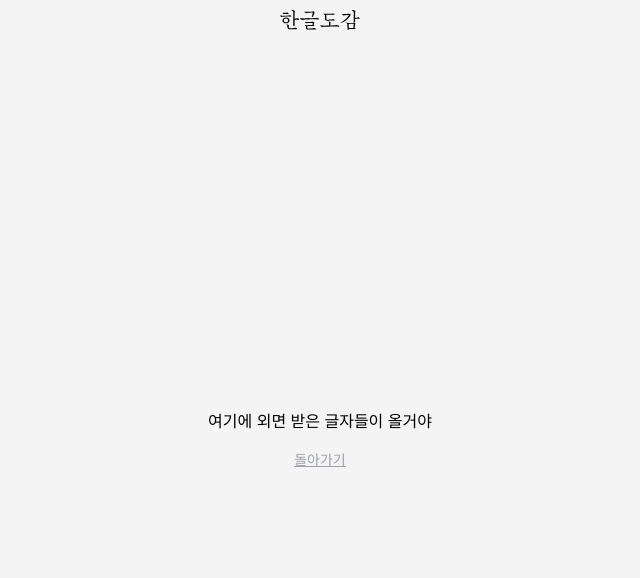
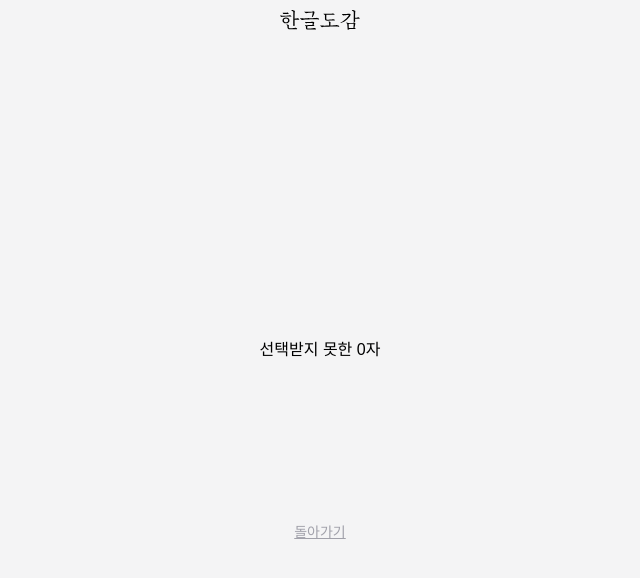
Before and after one commit to jiwonMe/hangul-dex, a Next.js app: page /abandoned in a window 1280 px wide. Shown: the top 578 px of the page, without its empty margins (320-960 px from the left). Built offline with nearby package versions, Linux system fonts and the light colour scheme; a web font is replaced by a local one.

Commit message:
feat: 선택받지 못한 글자들

```diff
--- a/src/app/_components/RandomCharacter2D.tsx
+++ b/src/app/_components/RandomCharacter2D.tsx
@@ -22,6 +22,9 @@ export const RandomCharacter2D = ({
   }, [only상용한글]);
 
   const onClick = () => {
+    // save to local storage
+    const previousCharacters = localStorage.getItem('characters') || '';
+    localStorage.setItem('characters', previousCharacters + character);
     setCharacter(getRandomCharacter(only상용한글));
   }
 
--- a/src/app/abandoned/page.tsx
+++ b/src/app/abandoned/page.tsx
@@ -1,9 +1,19 @@
+'use client'
+
 import Link from "next/link";
 
 export default function AbandonedPage() {
+  const characters = localStorage.getItem('characters') || '';
+
   return (
     <main className="flex flex-col items-center justify-center h-screen maruburi gap-4">
-      여기에 외면 받은 글자들이 올거야
+      선택받지 못한 {characters.length}자
+      <div className="text-3xl text-zinc-800 chosun-gs p-16 w-full text-center">
+      {characters.split('').map((character, index) => (
+          // Generate random number of dots between characters
+          `${character}` + (index === characters.length - 1 ? '' : '.'.repeat(Math.floor(Math.random() * 5) + 1))
+        ))}
+      </div>
       <Link className="text-sm text-zinc-400 maruburi hover:text-zinc-500 underline" href="/">
         돌아가기
       </Link>
```
